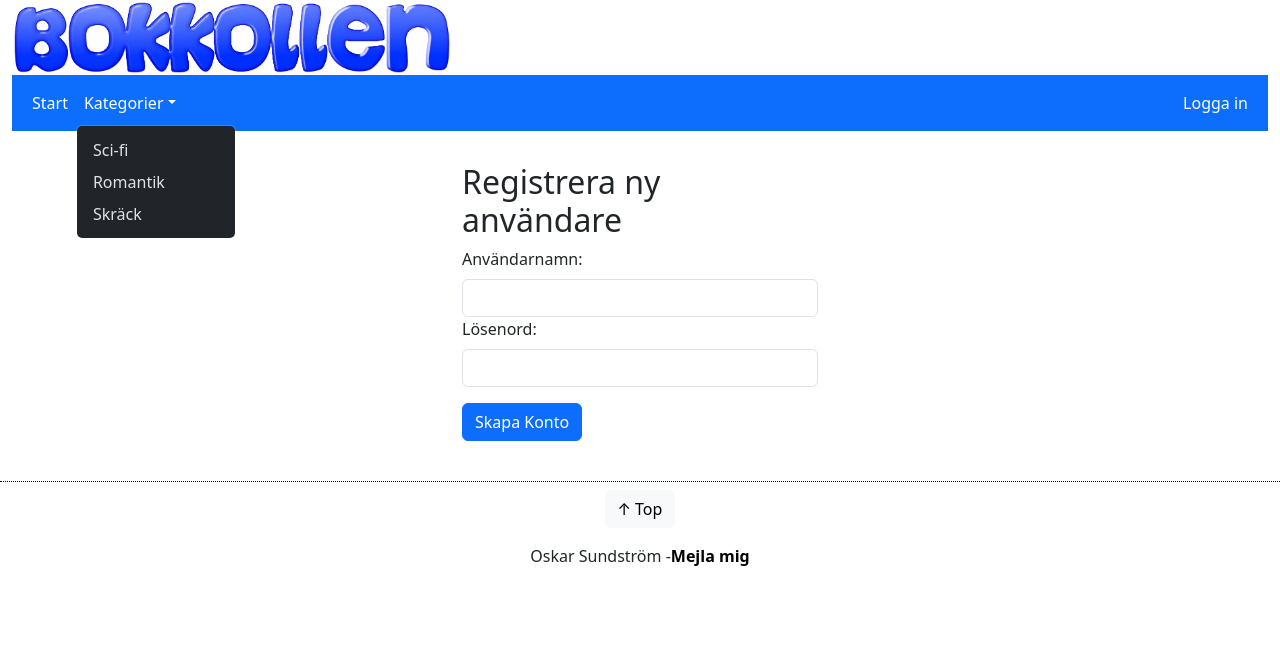
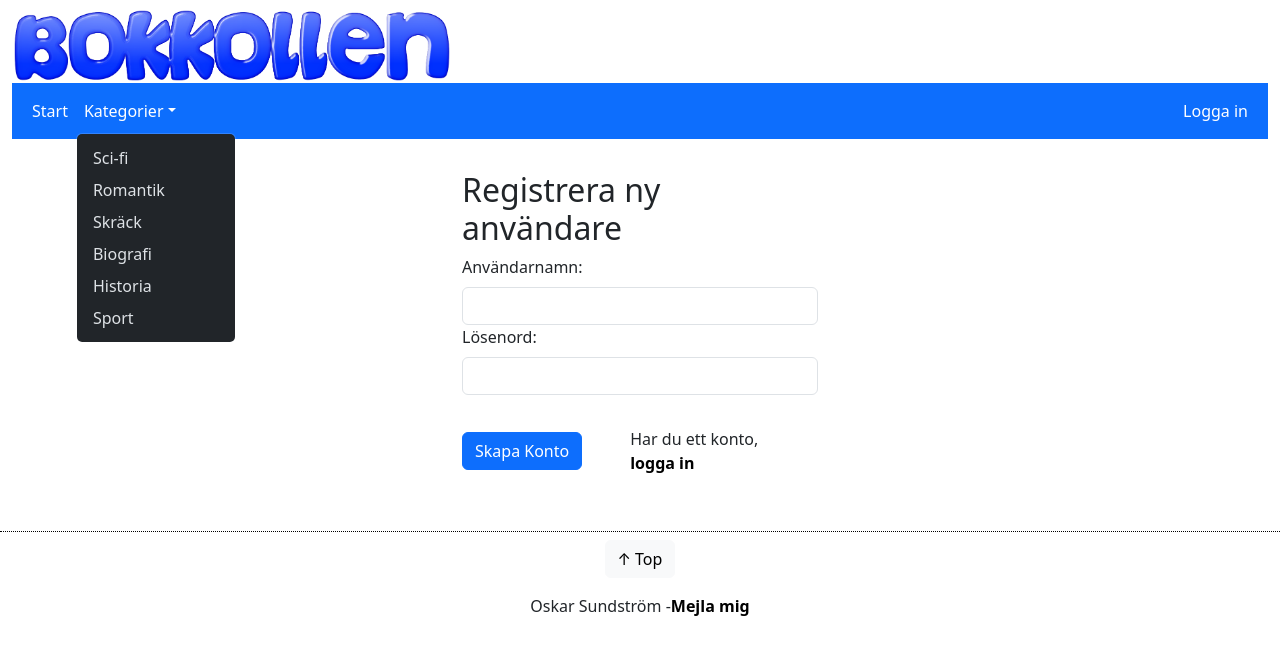
Before and after one commit to osundstrom/projektreact, a React (Vite) app: page /register in a window 1280 px wide. Both pictures are taken after a click on the button "Kategorier". Shown: the top 654 px of the page. Built offline with nearby package versions, Linux system fonts and the light colour scheme.

Commit message:
uppdaterat styles, tagit bort onödig kod. rensat. lagt till knappar för tillbaka och login.

```diff
--- a/src/components/Header.tsx
+++ b/src/components/Header.tsx
@@ -29,8 +29,9 @@ function Header({ setCategory }: { setCategory: (category: string) => void }) {
                 <div className="container-fluid">
 
                     <Link to="/">
-                        <img src="/bokkollen.png" alt="Logo" width="35%" height="fit-content" onClick={() => CategoryChoose("a")} />
+                        <img className='headerImg' src="/bokkollen.png" alt="Logo" width="35%" height="fit-content" onClick={() => CategoryChoose("a")} />
                     </Link>
+
                     {username ? (
                   <p onClick={() => navigate("/profil")} className="loggedInP">Inloggad som: <span className="spanLoggedIn">{username}</span> </p>
                     ): (
@@ -54,10 +55,14 @@ function Header({ setCategory }: { setCategory: (category: string) => void }) {
             Kategorier
           </a>
 
+          {/*Försökte hämta dynamisk via books i Allbooks context, funmkar ej då de finns så många o de ändras konstant vid sökning osv.*/}
           <ul className="dropdown-menu">
           <li><a className="dropdown-item" onClick={() => CategoryChoose("Sci-fi")}>Sci-fi</a></li>
           <li><a className="dropdown-item" onClick={() => CategoryChoose("Romance")}>Romantik</a></li>
           <li><a className="dropdown-item" onClick={() => CategoryChoose("Scary")}>Skräck</a></li>
+          <li><a className="dropdown-item" onClick={() => CategoryChoose("Biography")}>Biografi</a></li>
+          <li><a className="dropdown-item" onClick={() => CategoryChoose("History")}>Historia</a></li>
+          <li><a className="dropdown-item" onClick={() => CategoryChoose("Sport")}>Sport</a></li>
           </ul>
         </li>
       </ul>
--- a/src/css/Header.css
+++ b/src/css/Header.css
@@ -7,6 +7,10 @@
     margin-right: 1vw;
     margin-top: 1vh;
 
+}
+
+.headerImg{
+    margin-top: 1vh;
 }
 
 .spanLoggedIn{
--- a/src/css/Onebook.css
+++ b/src/css/Onebook.css
@@ -10,3 +10,11 @@ width: 250px;
 #divReviews{
     margin-top: 5vh;
 }
+
+#btnReturn{
+    margin-bottom: 1vh;
+}
+
+#h5Title{
+    margin-bottom: 1vh;
+}
--- a/src/css/newUser.css
+++ b/src/css/newUser.css
@@ -1,7 +1,29 @@
 #buttonNewUser{
     margin-top: 2vh;
+    white-space: nowrap;
+}
+#buttonReturn{
+    margin-top: 4vh;
+    padding: 0;
+}
+
+#buttonReturn a{
+    color: black;
+    text-decoration: none;
+    font-weight: 600;
+}
+
+#buttonReturn a:hover{
+    text-decoration: underline;
 }
 
 #fullNewUser{
     margin-top: 4vh;
 }
+
+.divButtons{
+    display:flex;
+    align-items: center;
+    gap: 3em;
+
+}
--- a/src/index.css
+++ b/src/index.css
@@ -0,0 +1,4 @@
+body{
+    overflow-x: hidden;
+    width: 100%;
+}
--- a/src/models/book.tsx
+++ b/src/models/book.tsx
@@ -1,10 +1,11 @@
 
-export interface Book {
+export interface Book { //kopierad från consol chrome
     id: string;
     volumeInfo: {
       title: string;
       subtitle: string;
       authors: string[];
+      description: string[],
       publishedDate?: string;
       industryIdentifiers: {
         type: string;
--- a/src/pages/OneBook.tsx
+++ b/src/pages/OneBook.tsx
@@ -1,5 +1,5 @@
 import { useEffect, useState } from "react";
-import { useNavigate, useParams } from "react-router-dom";
+import { Link, useNavigate, useParams } from "react-router-dom";
 //import { Book } from "../models/book";
 import { Review } from "../models/review";
 //import Cookies from "js-cookie";
@@ -37,18 +37,6 @@ const OneBook = () => {
     const fetchBook = async () => {
       setLoading(true);
       setError(null);
-      /*
-      try {
-
-        const response = await fetch(`https://www.googleapis.com/books/v1/volumes/${bookId}`);
-        if (!response.ok) {
-          throw new Error("Kunde ej hämta boken, err 1");
-        }
-        const data = await response.json();
-        console.log(data);
-        setBook(data);
-        document.title = `${data.volumeInfo.title}`; //sätter title
-        */
         //--------------------------------------fetch recensioner----------------------------------------------------//
         try {
 
@@ -80,17 +68,6 @@ const OneBook = () => {
     fetchBook();
   }, [bookId]); //kör om bookId ändras
 
-  //--------------------------------------Avg grade----------------------------------------------------//
-  /*useEffect(() => {
-    if (reviews.length > 0) { //om recensioner finns
-      const total = reviews.reduce((sum: number, review: Review) => sum + review.grade, 0); //summrera alla betyg
-      setAvgGrade(total / reviews.length); //räknar ut medel
-    } else {
-      setAvgGrade(0); //om inga recensioner finns
-    }
-  }, [reviews]); //när reviews ändras
-*/
-
   //--------------------------------------Review button----------------------------------------------------//
 
   const ReviewButton = () => {
@@ -105,6 +82,10 @@ const OneBook = () => {
   return (
     <div className="container text-center" id="fullOneBook">
 
+ <div id="btnReturn" className="container d-flex">
+  <Link className="btn btn-secondary"  to="/">Tillbaka</Link>
+ </div>
+
       {/* Error Message */}
       {error && <p className="text-danger">{error}</p>}
 
@@ -114,6 +95,9 @@ const OneBook = () => {
           <span className="visually-hidden">Loading...</span>
         </div>
       )}
+
+
+
 
       {book && book.volumeInfo && (
         <div className="row">
@@ -126,10 +110,13 @@ const OneBook = () => {
           </div>
           <div className="col-12 col-md-8">
             <div className="card-body text-left">
-              <h5 className="card-title">{book.volumeInfo.title}</h5>
+              <h5 id="h5Title" className="card-title"><u>{book.volumeInfo.title}</u></h5>
               <div className="card-text">
-                <p><b>Författare:</b> {book.volumeInfo.authors?.join(", ")}</p>
+              <p>{book.volumeInfo.description}</p>
+              <hr />
+              <p><b>Författare:</b> {book.volumeInfo.authors?.length > 0 ? book.volumeInfo.authors.join(", ") : "Ej angiven"}</p>
                 </div>
+
               <br />
               {/*avg grade*/}
               <div className="d-flex justify-content-center">
@@ -146,8 +133,6 @@ const OneBook = () => {
               <br />
 
 
-
-
               <div className="card-text">
                 <p><b>Publicerad:</b> {book.volumeInfo.publishedDate}</p>
               </div>
@@ -158,10 +143,6 @@ const OneBook = () => {
 
               <div className="card-text">
                 <p><b>Språk:</b>  {book.volumeInfo.language}</p>
-              </div>
-
-              <div className="card-text">
-                <p><b>Genre:</b> {book.volumeInfo.categories}</p>
               </div>
 
               <div className="card-text">
--- a/src/pages/Start.tsx
+++ b/src/pages/Start.tsx
@@ -173,7 +173,7 @@ const searchForm = (e: React.FormEvent<HTMLFormElement>) => {
 
         {/*Böcker*/}
         {books.map((book: Book, index) => (
-        <div className="col-12 col-md-3 mb-4" key={`${book.id}-${index}`}>
+        <div className="col-xl-3 col-lg-4 col-md-6 col-12" key={`${book.id}-${index}`}>
         <div className="card oneCard">
             <img src={book.volumeInfo.imageLinks?.smallThumbnail} className="card-img-top" alt={book.volumeInfo.title} />
         <div className="card-body">
@@ -186,7 +186,7 @@ const searchForm = (e: React.FormEvent<HTMLFormElement>) => {
             <br />
 
 
-            <button onClick={() => openBook(book.id)} id="buttonInfo" className="btn btn-primary">Länk bok</button>
+            <button onClick={() => openBook(book.id)} id="buttonInfo" className="btn btn-primary">Läs mer</button>
             </div>
 
         </div>
--- a/src/pages/newUser.tsx
+++ b/src/pages/newUser.tsx
@@ -1,5 +1,5 @@
 import { useState } from 'react';
-import { useNavigate } from 'react-router-dom';
+import { Link, useNavigate } from 'react-router-dom';
 import "../css/newUser.css";
 
 const NewUser = () => {
@@ -90,7 +90,11 @@ const NewUser = () => {
 
         {error && <p className="error-text">{error}</p>}
 
+        <div className="divButtons">
         <button id="buttonNewUser" type="submit" className="btn btn-primary">Skapa Konto</button>
+        <p id="buttonReturn" className="container">Har du ett konto, <Link id="linkReturn" to="/login"  type="submit" > logga in</Link></p>
+        </div>
+
       </form>
     </div>
     </div>
```
Also changed, not shown: src/components/AllCookie.tsx (+2 -6 lines).
